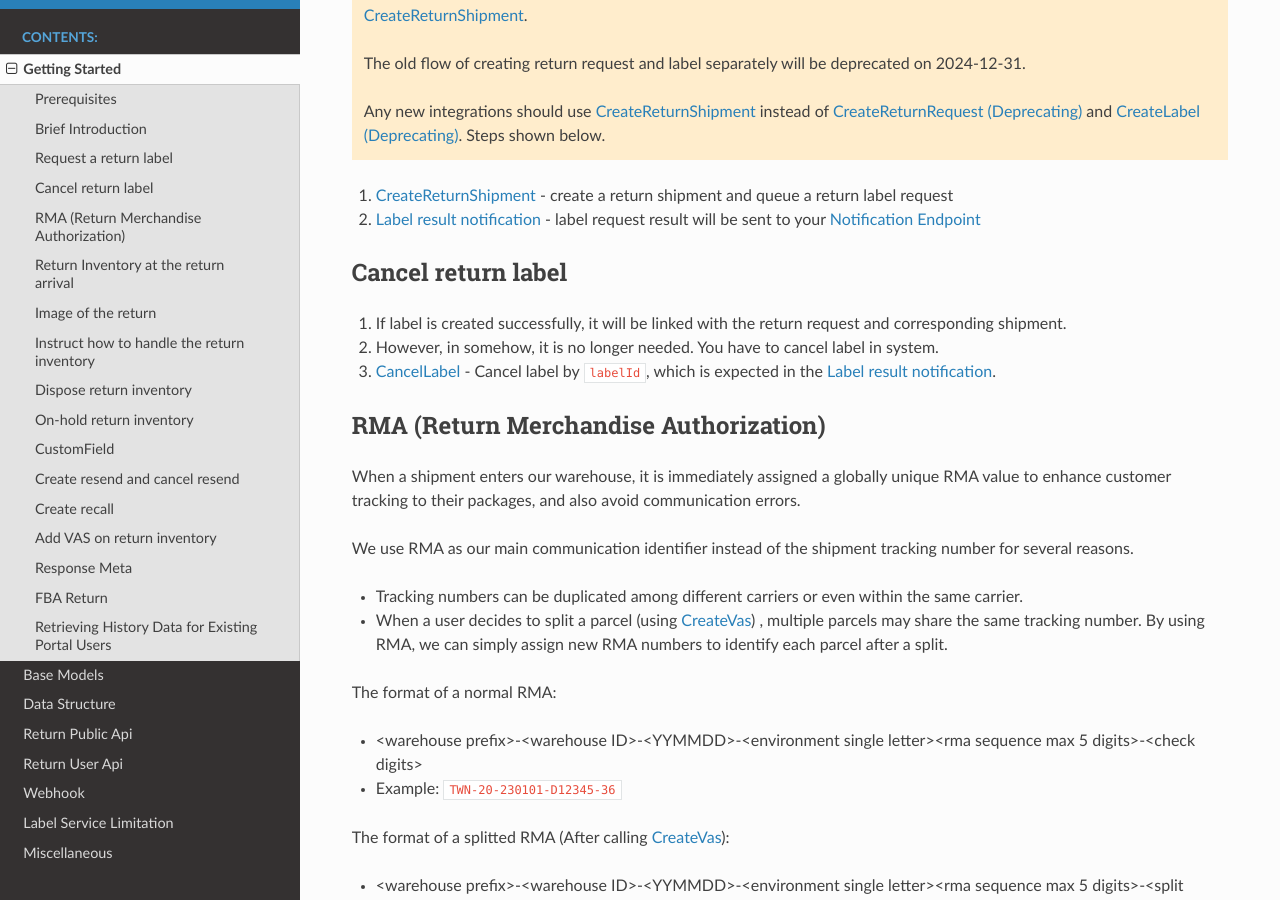
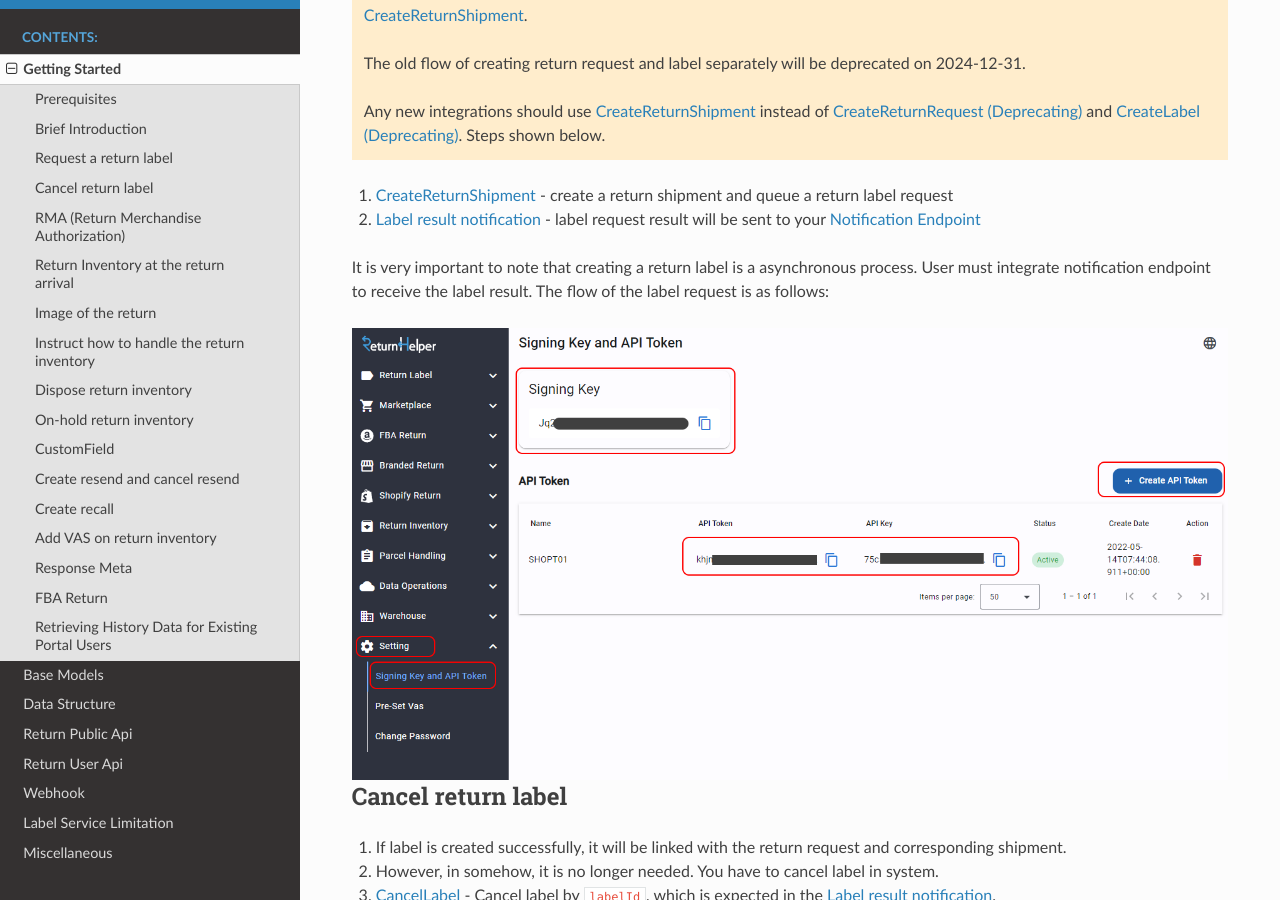
Before and after one commit to ReturnHelper/return-request-api-docs, a Sphinx documentation site: the page built from source/getting_start.rst, in a window 1280 px wide and 900 px high, scrolled down 653 px. Built offline with Sphinx 7.4.7 and the Read the Docs theme 3.1.0, drawn with Linux system fonts in a browser that asks for light colours.

Commit message:
add: return label notification flow.

```diff
--- a/source/getting_start.rst
+++ b/source/getting_start.rst
@@ -33,6 +33,13 @@ Request a return label
 
 1. :ref:`method-createreturnshipment` - create a return shipment and queue a return label request
 2. :ref:`notification-label` - label request result will be sent to your :ref:`notification_endpoint`
+
+It is very important to note that creating a return label is a asynchronous process. User must integrate notification endpoint to receive the label result. The flow of the label request is as follows:
+
+.. image:: images/api_key_token.png
+    :alt: Create Return Label Flow
+    :align: center
+
 
 Cancel return label
 -------------------
```
Also changed, not shown: source/images/return_label_flow.png (added).
